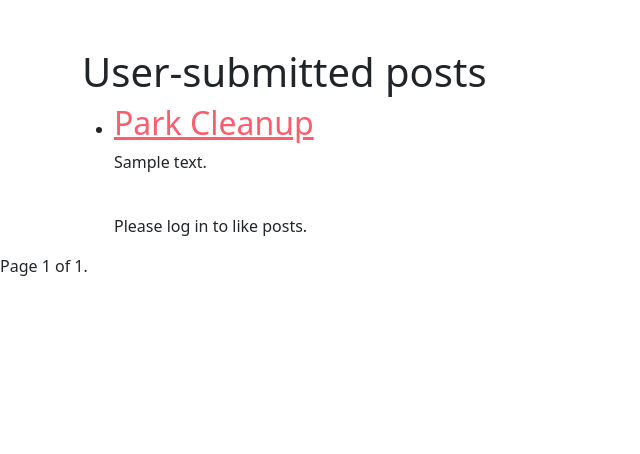
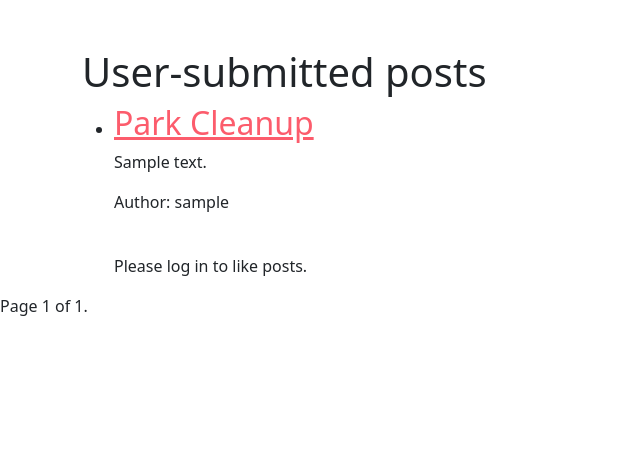
Before and after one commit to stephendawsondev/happiness-unleashed-svelte-ninja, a Django app: page /posts/ in a window 1280 px wide. Shown: the part 80-534 px from the top of the page, without its empty margins (0-640 px from the left). Run offline with Django 4.2, Linux system fonts and the light colour scheme; data comes from the database, SQL or seed files in the repository; tables that the repository leaves empty hold one stand-in row (values such as "Sample post"); some libraries are stand-ins or nearby versions.

Commit message:
add author to post

```diff
--- a/post/templates/post/post_detail.html
+++ b/post/templates/post/post_detail.html
@@ -25,6 +25,8 @@
     <img src="{{ post.image.url }}" alt="Post about {{ aok.name }}">
     {% endif %}
 
+    <p>Author: {{post.user_profile.user}}</p>
+
     {% if request.user == post.user_profile.user %}
     <a href="{% url 'edit_post' post.id %}">Edit post</a>
     <a class="text-danger" href="{% url 'delete_post' post.id %}">Delete post</a>
--- a/post/templates/post/post_list.html
+++ b/post/templates/post/post_list.html
@@ -26,6 +26,7 @@
       <li>
         <h2><a href="{% url 'post_detail' post.id %}">{{ post.aok.name }}</a></h2>
         <p>{{ post.content|truncatewords:20 }}</p>
+        <p>Author: {{post.user_profile.user}}</p>
         {% if post.image %}
         <img src="{{ post.image.url }}" alt="{{ post.name }}" style="max-width: 100px; max-height: 100px;">
         {% endif %}
```
